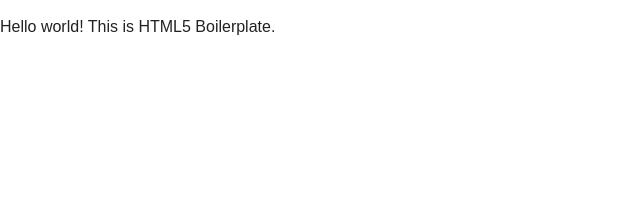
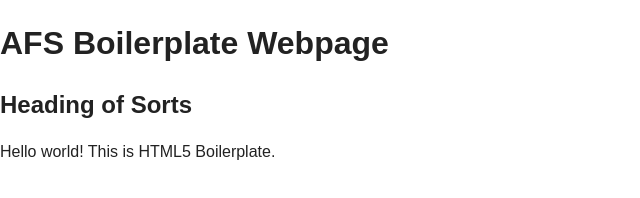
Before and after one commit to ArteriusDayne/AFSBoilerplate, a website: page public_html/index.html in a window 1280 px wide. Shown: the whole page, without its empty margins (0-640 px from the left). Drawn offline with nearby package versions, Linux system fonts and the light colour scheme.

Commit message:
Headers Commit

```diff
--- a/public_html/index.html
+++ b/public_html/index.html
@@ -22,6 +22,9 @@
         <![endif]-->
 
         <!-- Add your site or application content here -->
+        <h1>AFS Boilerplate Webpage</h1>
+
+        <h2>Heading of Sorts</h2>
         <p>Hello world! This is HTML5 Boilerplate.</p>
 
         <script src="//ajax.googleapis.com/ajax/libs/jquery/1.9.1/jquery.min.js"></script>
```
